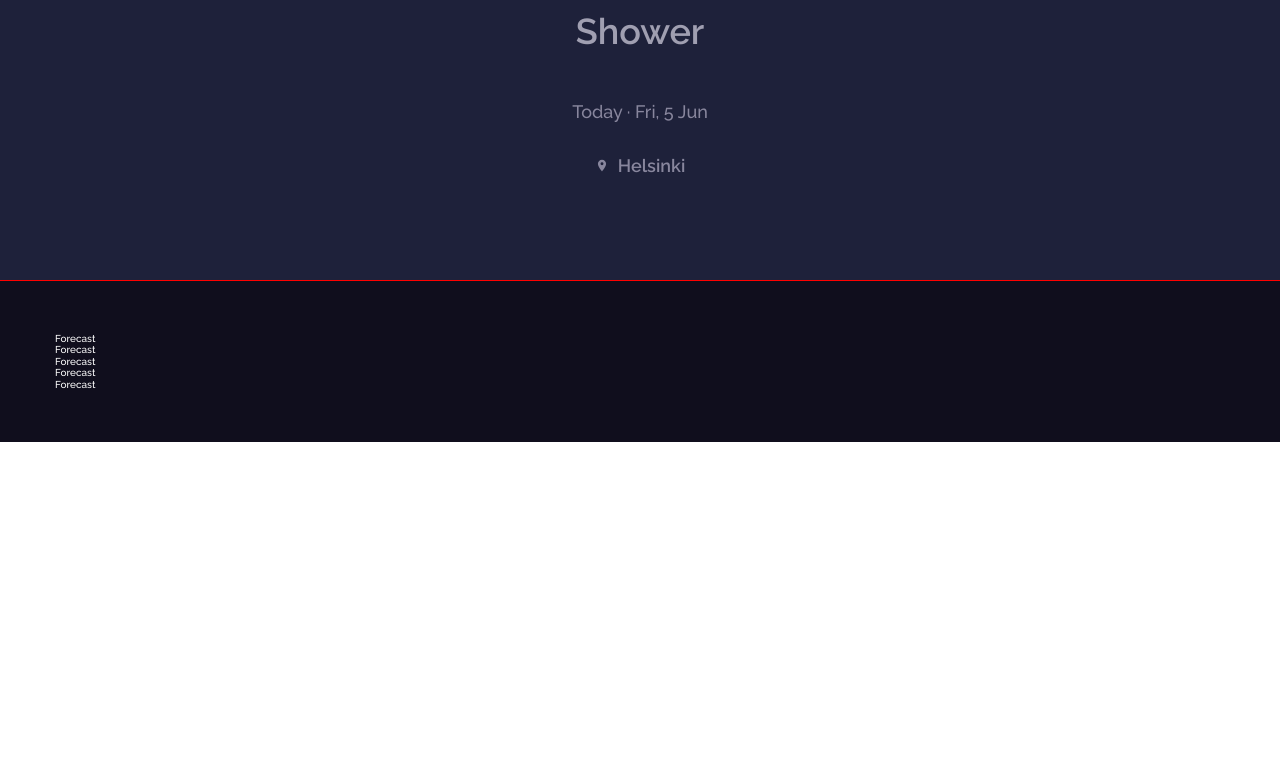
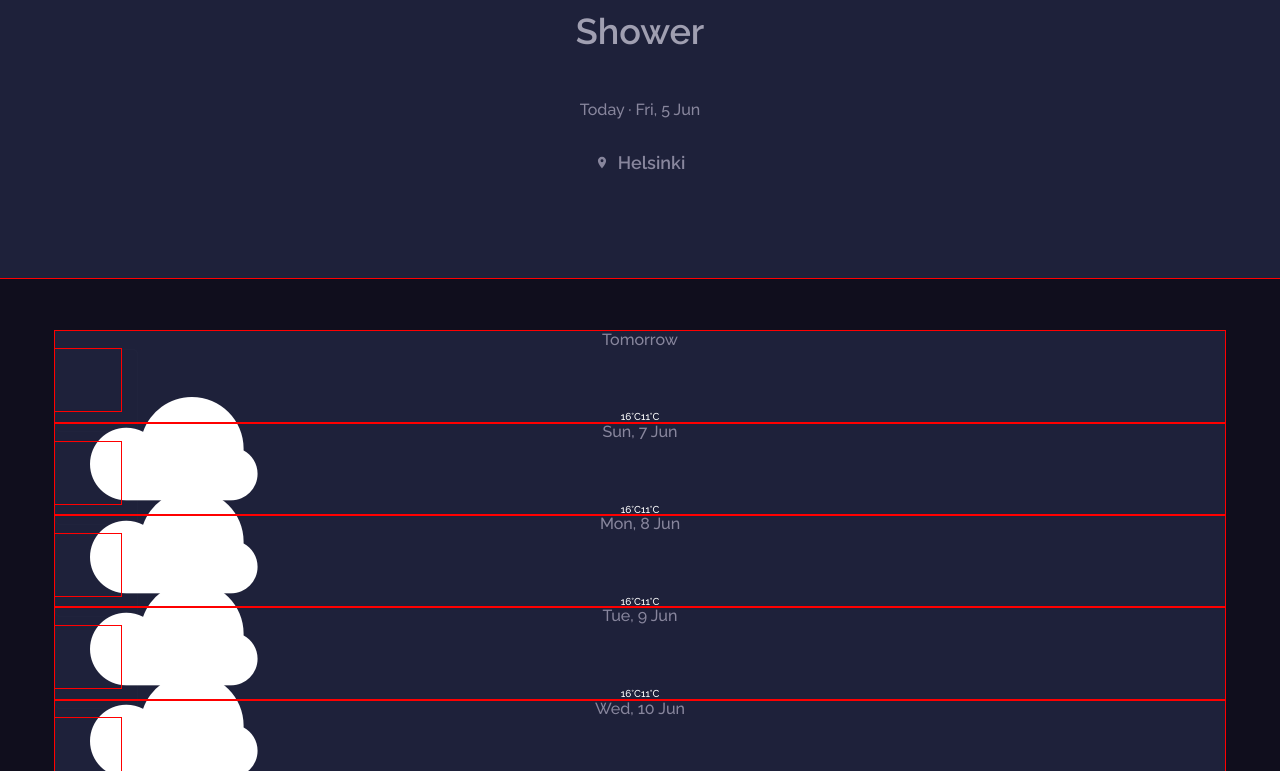
Before and after one commit to presh-031/Weather-App-and-Location-detector, a React (Create React App) app: page / in a window 1280 px wide. Shown: the part 569-1340 px from the top of the page. Before the commit the page ends 1011 px from the top, so only its background shows below. Built offline with nearby package versions, Linux system fonts and the light colour scheme.

Commit message:
still styling individual forecast

```diff
--- a/src/components/Forecast/Forecast.css
+++ b/src/components/Forecast/Forecast.css
@@ -0,0 +1,18 @@
+.forecast {
+  outline: 1px solid red;
+  text-align: center;
+  background-color: #1e213a;
+}
+.date {
+  font-weight: 500;
+  font-size: 1.6rem;
+  line-height: 1.878rem;
+}
+.forecast div {
+  outline: 1px solid red;
+  width: 6.6rem;
+  height: 6.2rem;
+}
+.forecast div img {
+  /* object-fit: contain; */
+}
--- a/src/components/Forecast/Forecast.jsx
+++ b/src/components/Forecast/Forecast.jsx
@@ -1,5 +1,19 @@
-const Forecast = () => {
-  return <div>Forecast</div>;
+import LightRain from "../../assets/LightRain.png";
+
+import "./Forecast.css";
+const Forecast = ({ date, temp, feels_like }) => {
+  return (
+    <div className="forecast">
+      <p className="date"> {date} </p>
+      <div>
+        <img src={LightRain} alt="" />
+      </div>
+      <p>
+        <span className="temp">{temp}</span>
+        <span className="feels-like">{feels_like}</span>
+      </p>
+    </div>
+  );
 };
 
 export default Forecast;
--- a/src/components/Main/Main.jsx
+++ b/src/components/Main/Main.jsx
@@ -11,11 +11,11 @@ const Main = () => {
         <Units unit={"&deg;F"} />
       </div>
       <div className="forecasts-div">
-        <Forecast date="Tomorrow" temp="16&deg;C" feels-like="11&deg;C" />
-        <Forecast date="Sun, 7 Jun" temp="16&deg;C" feels-like="11&deg;C" />
-        <Forecast date="Mon, 8 Jun" temp="16&deg;C" feels-like="11&deg;C" />
-        <Forecast date="Tue, 9 Jun" temp="16&deg;C" feels-like="11&deg;C" />
-        <Forecast date="Wed, 10 Jun" temp="16&deg;C" feels-like="11&deg;C" />
+        <Forecast date="Tomorrow" temp="16&deg;C" feels_like="11&deg;C" />
+        <Forecast date="Sun, 7 Jun" temp="16&deg;C" feels_like="11&deg;C" />
+        <Forecast date="Mon, 8 Jun" temp="16&deg;C" feels_like="11&deg;C" />
+        <Forecast date="Tue, 9 Jun" temp="16&deg;C" feels_like="11&deg;C" />
+        <Forecast date="Wed, 10 Jun" temp="16&deg;C" feels_like="11&deg;C" />
       </div>
       <div></div>
     </div>
```
